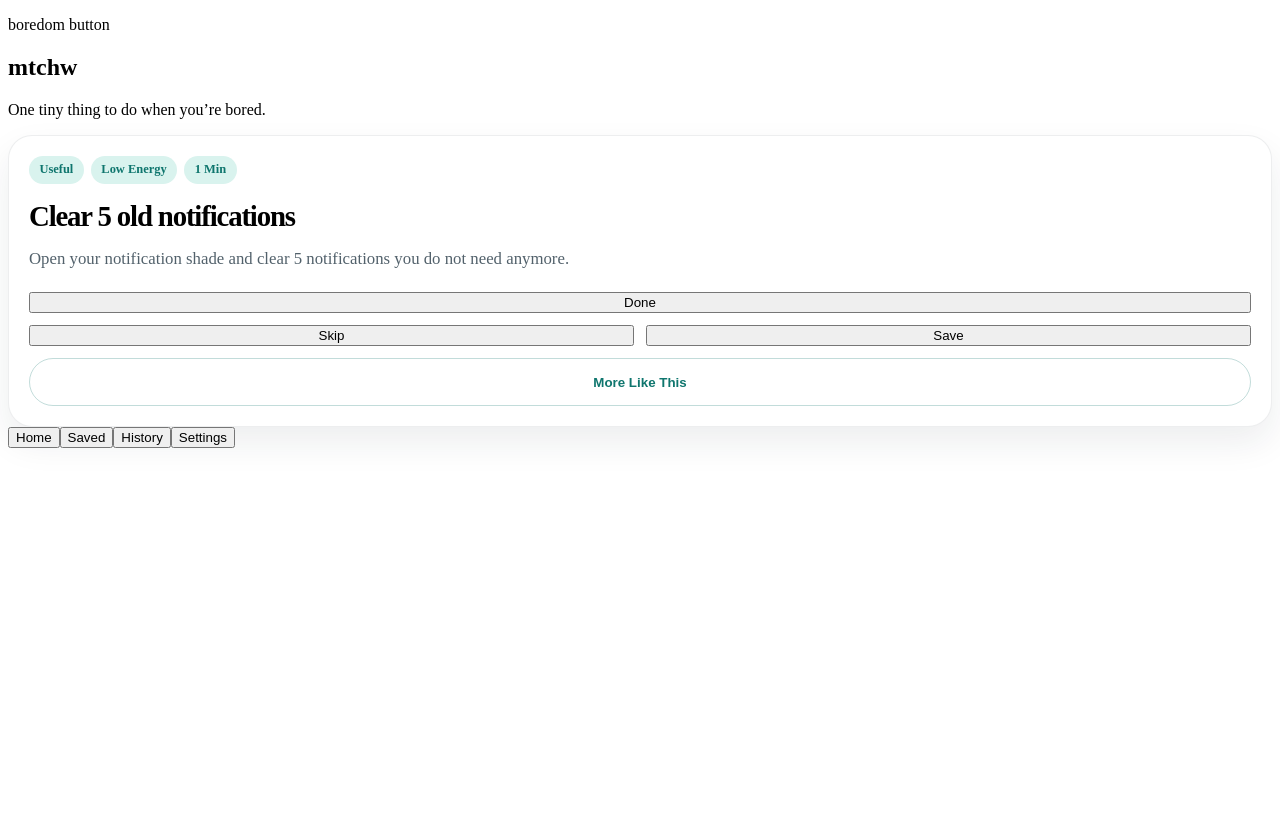
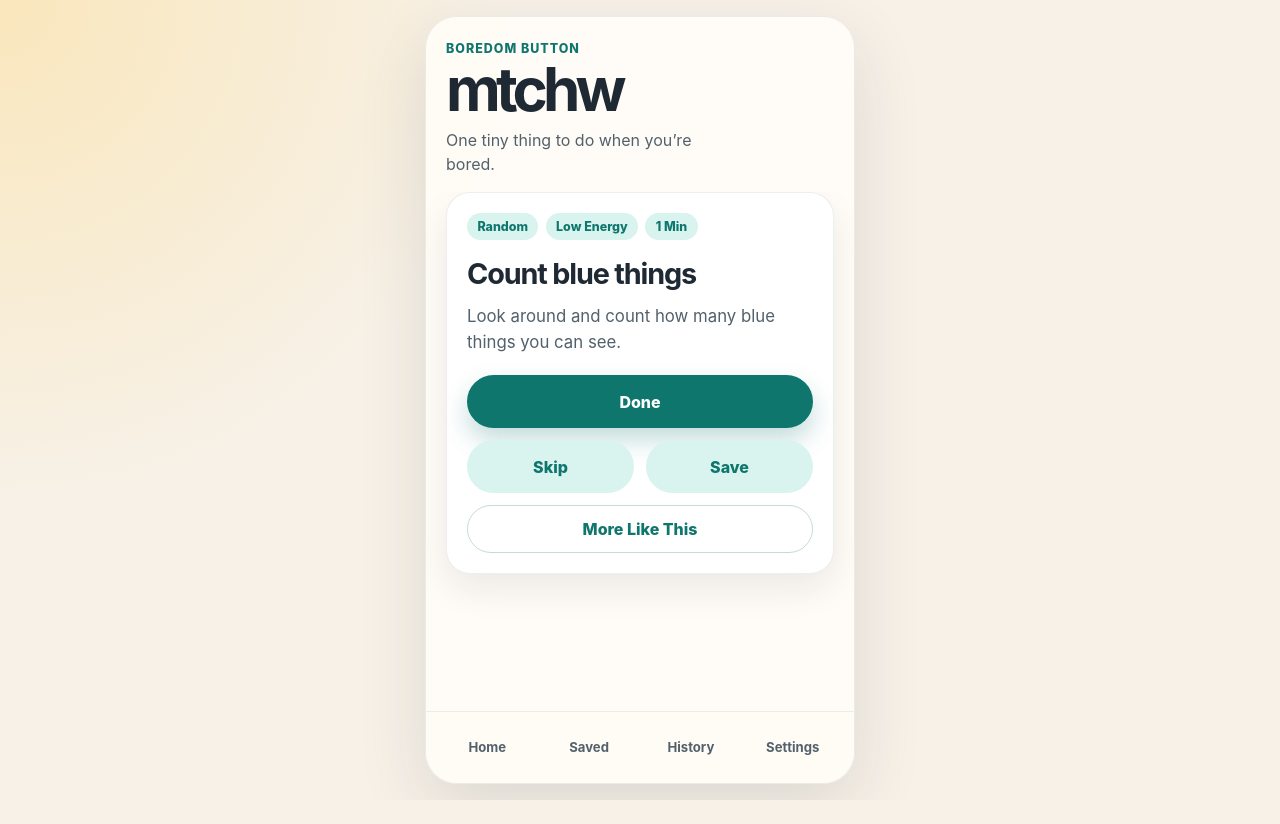
Before and after one commit to ZionKnight-cell/mtchw, a React (Vite) app: page / in a window 1280 px wide. Both pictures are taken after a click on the button "I’m bored". After the commit the page ends 800 px from the top, so only its background shows below. Built offline with nearby package versions, Linux system fonts and the light colour scheme.

Commit message:
Fix activity suggestion and history behavior

```diff
--- a/src/App.tsx
+++ b/src/App.tsx
@@ -22,30 +22,37 @@ function App() {
   const [history, setHistory] = useState<ActivityHistoryItem[]>([]);
   const [savedActivityIds, setSavedActivityIds] = useState<string[]>([]);
   const [completionMessage, setCompletionMessage] = useState("");
+  const [currentActivityDone, setCurrentActivityDone] = useState(false);
 
-  function showActivity(similarToActivityId?: string) {
+  function showActivity(options?: {
+    similarToActivityId?: string;
+    historyOverride?: ActivityHistoryItem[];
+  }) {
+    const historyForSuggestion = options?.historyOverride ?? history;
+
     const suggestedActivity = getSuggestedActivity({
       activities,
       preferences: defaultPreferences,
-      history,
-      similarToActivityId,
+      history: historyForSuggestion,
+      similarToActivityId: options?.similarToActivityId,
     });
 
     if (!suggestedActivity) {
       return;
     }
 
+    const shownHistoryItem = createHistoryItem(suggestedActivity.id, "shown");
+    const nextHistory = [...historyForSuggestion, shownHistoryItem];
+
     setCurrentActivity(suggestedActivity);
-    setHistory((currentHistory) => [
-      ...currentHistory,
-      createHistoryItem(suggestedActivity.id, "shown"),
-    ]);
+    setHistory(nextHistory);
     setCompletionMessage("");
+    setCurrentActivityDone(false);
     setCurrentScreen("activity");
   }
 
   function handleDone() {
-    if (!currentActivity) {
+    if (!currentActivity || currentActivityDone) {
       return;
     }
 
@@ -54,6 +61,7 @@ function App() {
       createHistoryItem(currentActivity.id, "done"),
     ]);
 
+    setCurrentActivityDone(true);
     setCompletionMessage("Nice. Tiny thing done.");
   }
 
@@ -62,26 +70,25 @@ function App() {
       return;
     }
 
-    setHistory((currentHistory) => [
-      ...currentHistory,
-      createHistoryItem(currentActivity.id, "skipped"),
-    ]);
+    const skippedHistoryItem = createHistoryItem(currentActivity.id, "skipped");
+    const nextHistory = [...history, skippedHistoryItem];
 
-    showActivity();
+    setHistory(nextHistory);
+
+    showActivity({
+      historyOverride: nextHistory,
+    });
   }
 
   function handleSave() {
-    if (!currentActivity) {
+    if (!currentActivity || savedActivityIds.includes(currentActivity.id)) {
       return;
     }
 
-    setSavedActivityIds((currentSavedIds) => {
-      if (currentSavedIds.includes(currentActivity.id)) {
-        return currentSavedIds;
-      }
-
-      return [...currentSavedIds, currentActivity.id];
-    });
+    setSavedActivityIds((currentSavedIds) => [
+      ...currentSavedIds,
+      currentActivity.id,
+    ]);
 
     setHistory((currentHistory) => [
       ...currentHistory,
@@ -94,7 +101,9 @@ function App() {
       return;
     }
 
-    showActivity(currentActivity.id);
+    showActivity({
+      similarToActivityId: currentActivity.id,
+    });
   }
 
   const savedActivities = activities.filter((activity) =>
@@ -122,10 +131,13 @@ function App() {
                   ? savedActivityIds.includes(currentActivity.id)
                   : false
               }
+              isDone={currentActivityDone}
               onDone={handleDone}
               onSkip={handleSkip}
               onSave={handleSave}
               onMoreLikeThis={handleMoreLikeThis}
+              onGoHome={() => setCurrentScreen("home")}
+              onTryAnother={() => showActivity()}
             />
           )}
 
@@ -192,7 +204,7 @@ function HomeScreen({ onStart }: { onStart: () => void }) {
       </div>
 
       <div className="tiny-note">
-        MVP status: real activity suggestions are now connected.
+        MVP status: real activity suggestions are connected.
       </div>
     </div>
   );
@@ -202,18 +214,24 @@ function ActivityScreen({
   activity,
   completionMessage,
   isSaved,
+  isDone,
   onDone,
   onSkip,
   onSave,
   onMoreLikeThis,
+  onGoHome,
+  onTryAnother,
 }: {
   activity: Activity | null;
   completionMessage: string;
   isSaved: boolean;
+  isDone: boolean;
   onDone: () => void;
   onSkip: () => void;
   onSave: () => void;
   onMoreLikeThis: () => void;
+  onGoHome: () => void;
+  onTryAnother: () => void;
 }) {
   if (!activity) {
     return (
@@ -227,7 +245,19 @@ function ActivityScreen({
   return (
     <div className="activity-screen">
       {completionMessage && (
-        <div className="completion-message">{completionMessage}</div>
+        <div className="completion-message">
+          <p>{completionMessage}</p>
+
+          <div className="completion-actions">
+            <button className="secondary-button compact" onClick={onGoHome}>
+              Back home
+            </button>
+
+            <button className="secondary-button compact" onClick={onTryAnother}>
+              Another thing
+            </button>
+          </div>
+        </div>
       )}
 
       <ActivityCard
@@ -237,6 +267,7 @@ function ActivityScreen({
         onSave={onSave}
         onMoreLikeThis={onMoreLikeThis}
         isSaved={isSaved}
+        isDone={isDone}
       />
     </div>
   );
@@ -270,11 +301,13 @@ function SavedScreen({ savedActivities }: { savedActivities: Activity[] }) {
 }
 
 function HistoryScreen({ history }: { history: ActivityHistoryItem[] }) {
-  if (history.length === 0) {
+  const visibleHistory = history.filter((item) => item.status !== "shown");
+
+  if (visibleHistory.length === 0) {
     return (
       <div className="placeholder-screen">
         <h2>History</h2>
-        <p>No history yet. Tap “I’m bored” and try your first thing.</p>
+        <p>No completed, skipped, or saved activities yet.</p>
       </div>
     );
   }
@@ -283,7 +316,7 @@ function HistoryScreen({ history }: { history: ActivityHistoryItem[] }) {
     <div className="list-screen">
       <h2>History</h2>
 
-      {[...history].reverse().slice(0, 20).map((item) => {
+      {[...visibleHistory].reverse().slice(0, 20).map((item) => {
         const activity = activities.find(
           (activityItem) => activityItem.id === item.activityId
         );
--- a/src/components/ActivityCard.tsx
+++ b/src/components/ActivityCard.tsx
@@ -7,6 +7,7 @@ type ActivityCardProps = {
   onSave: () => void;
   onMoreLikeThis: () => void;
   isSaved: boolean;
+  isDone: boolean;
 };
 
 export function ActivityCard({
@@ -16,6 +17,7 @@ export function ActivityCard({
   onSave,
   onMoreLikeThis,
   isSaved,
+  isDone,
 }: ActivityCardProps) {
   return (
     <article className="activity-card">
@@ -30,8 +32,12 @@ export function ActivityCard({
       <p>{activity.instruction}</p>
 
       <div className="activity-actions">
-        <button className="primary-button" onClick={onDone}>
-          Done
+        <button
+          className="primary-button"
+          onClick={onDone}
+          disabled={isDone}
+        >
+          {isDone ? "Done ✓" : "Done"}
         </button>
 
         <div className="secondary-action-grid">
@@ -39,8 +45,12 @@ export function ActivityCard({
             Skip
           </button>
 
-          <button className="secondary-button compact" onClick={onSave}>
-            {isSaved ? "Saved" : "Save"}
+          <button
+            className="secondary-button compact"
+            onClick={onSave}
+            disabled={isSaved}
+          >
+            {isSaved ? "Saved ✓" : "Save"}
           </button>
         </div>
 
--- a/src/styles/app.css
+++ b/src/styles/app.css
@@ -1,15 +1,170 @@
+:root {
+  font-family: Inter, system-ui, -apple-system, BlinkMacSystemFont, "Segoe UI",
+    sans-serif;
+  color: #1f2933;
+  background: #f7f1e8;
+  font-synthesis: none;
+  text-rendering: optimizeLegibility;
+  -webkit-font-smoothing: antialiased;
+  -moz-osx-font-smoothing: grayscale;
+}
+
+* {
+  box-sizing: border-box;
+}
+
+body {
+  margin: 0;
+  min-width: 320px;
+  min-height: 100vh;
+  background:
+    radial-gradient(circle at top left, rgba(255, 211, 105, 0.35), transparent 32rem),
+    #f7f1e8;
+}
+
+button {
+  font: inherit;
+}
+
+button:disabled {
+  cursor: not-allowed;
+  opacity: 0.65;
+}
+
+.app-shell {
+  min-height: 100vh;
+  display: flex;
+  justify-content: center;
+  padding: 1rem;
+}
+
+.phone-frame {
+  width: 100%;
+  max-width: 430px;
+  min-height: calc(100vh - 2rem);
+  display: flex;
+  flex-direction: column;
+  background: rgba(255, 252, 247, 0.92);
+  border: 1px solid rgba(31, 41, 51, 0.08);
+  border-radius: 2rem;
+  box-shadow: 0 24px 70px rgba(31, 41, 51, 0.12);
+  overflow: hidden;
+}
+
+.app-header {
+  padding: 1.5rem 1.25rem 1rem;
+}
+
+.eyebrow {
+  margin: 0 0 0.35rem;
+  color: #0f766e;
+  font-size: 0.78rem;
+  font-weight: 800;
+  letter-spacing: 0.08em;
+  text-transform: uppercase;
+}
+
+.app-header h1 {
+  margin: 0;
+  font-size: clamp(2.2rem, 12vw, 3.75rem);
+  line-height: 0.9;
+  letter-spacing: -0.08em;
+}
+
+.tagline {
+  max-width: 16rem;
+  margin: 0.75rem 0 0;
+  color: #52616b;
+  font-size: 1rem;
+  line-height: 1.5;
+}
+
+.screen-content {
+  flex: 1;
+  padding: 0 1.25rem 1rem;
+  overflow-y: auto;
+}
+
+.home-screen,
 .activity-screen,
 .list-screen {
   display: grid;
   gap: 1rem;
 }
 
+.hero-card,
+.placeholder-screen,
 .activity-card {
   background: #ffffff;
   border: 1px solid rgba(31, 41, 51, 0.08);
   border-radius: 1.5rem;
   padding: 1.25rem;
   box-shadow: 0 16px 35px rgba(31, 41, 51, 0.08);
+}
+
+.hero-card h2,
+.placeholder-screen h2,
+.activity-card h2,
+.list-screen h2 {
+  margin: 0;
+  font-size: 1.8rem;
+  letter-spacing: -0.04em;
+}
+
+.hero-card p,
+.placeholder-screen p,
+.activity-card p {
+  margin: 0.75rem 0 1.25rem;
+  color: #52616b;
+  line-height: 1.55;
+}
+
+.activity-card p {
+  font-size: 1.05rem;
+}
+
+.primary-button,
+.secondary-button {
+  width: 100%;
+  min-height: 3.3rem;
+  border-radius: 999px;
+  border: none;
+  cursor: pointer;
+  font-weight: 800;
+}
+
+.primary-button {
+  color: #ffffff;
+  background: #0f766e;
+  box-shadow: 0 12px 24px rgba(15, 118, 110, 0.25);
+}
+
+.secondary-button {
+  margin-top: 0.75rem;
+  color: #0f766e;
+  background: #d9f3ee;
+}
+
+.secondary-button.compact {
+  margin-top: 0;
+}
+
+.ghost-button {
+  width: 100%;
+  min-height: 3rem;
+  border: 1px solid rgba(15, 118, 110, 0.25);
+  border-radius: 999px;
+  color: #0f766e;
+  background: transparent;
+  cursor: pointer;
+  font-weight: 800;
+}
+
+.tiny-note {
+  padding: 0 0.35rem;
+  color: #697586;
+  font-size: 0.9rem;
+  line-height: 1.45;
 }
 
 .activity-meta {
@@ -29,44 +184,16 @@
   text-transform: capitalize;
 }
 
-.activity-card h2,
-.list-screen h2 {
-  margin: 0;
-  font-size: 1.8rem;
-  letter-spacing: -0.04em;
-}
-
-.activity-card p {
-  margin: 0.85rem 0 1.25rem;
-  color: #52616b;
-  font-size: 1.05rem;
-  line-height: 1.55;
-}
-
 .activity-actions {
   display: grid;
   gap: 0.75rem;
 }
 
-.secondary-action-grid {
+.secondary-action-grid,
+.completion-actions {
   display: grid;
   grid-template-columns: 1fr 1fr;
   gap: 0.75rem;
-}
-
-.secondary-button.compact {
-  margin-top: 0;
-}
-
-.ghost-button {
-  width: 100%;
-  min-height: 3rem;
-  border: 1px solid rgba(15, 118, 110, 0.25);
-  border-radius: 999px;
-  color: #0f766e;
-  background: transparent;
-  cursor: pointer;
-  font-weight: 800;
 }
 
 .completion-message {
@@ -75,6 +202,10 @@
   color: #0f5132;
   background: #d1fae5;
   font-weight: 800;
+}
+
+.completion-message p {
+  margin: 0 0 0.75rem;
 }
 
 .mini-card {
@@ -100,3 +231,48 @@
   color: #697586;
   font-size: 0.82rem;
 }
+
+.bottom-nav {
+  display: grid;
+  grid-template-columns: repeat(4, 1fr);
+  gap: 0.4rem;
+  padding: 0.85rem;
+  background: rgba(255, 252, 247, 0.94);
+  border-top: 1px solid rgba(31, 41, 51, 0.08);
+}
+
+.bottom-nav button {
+  min-height: 2.75rem;
+  border: none;
+  border-radius: 999px;
+  color: #52616b;
+  background: transparent;
+  font-size: 0.82rem;
+  font-weight: 700;
+  cursor: pointer;
+}
+
+.bottom-nav button.active {
+  color: #0f766e;
+  background: #d9f3ee;
+}
+
+@media (max-width: 380px) {
+  .app-shell {
+    padding: 0;
+  }
+
+  .phone-frame {
+    min-height: 100vh;
+    border-radius: 0;
+  }
+
+  .bottom-nav {
+    gap: 0.25rem;
+    padding: 0.65rem;
+  }
+
+  .bottom-nav button {
+    font-size: 0.76rem;
+  }
+}
```
Also changed, not shown: src/utils/activitySuggestions.ts (+23 -15 lines).
